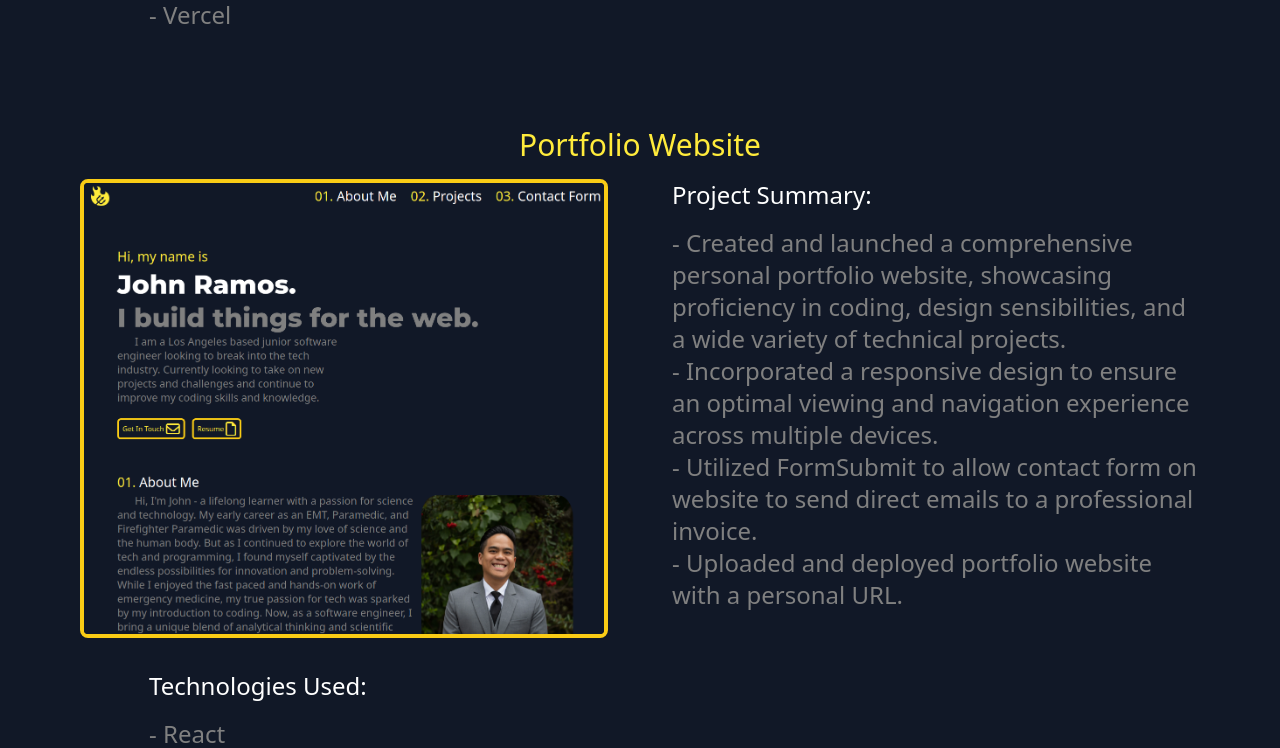
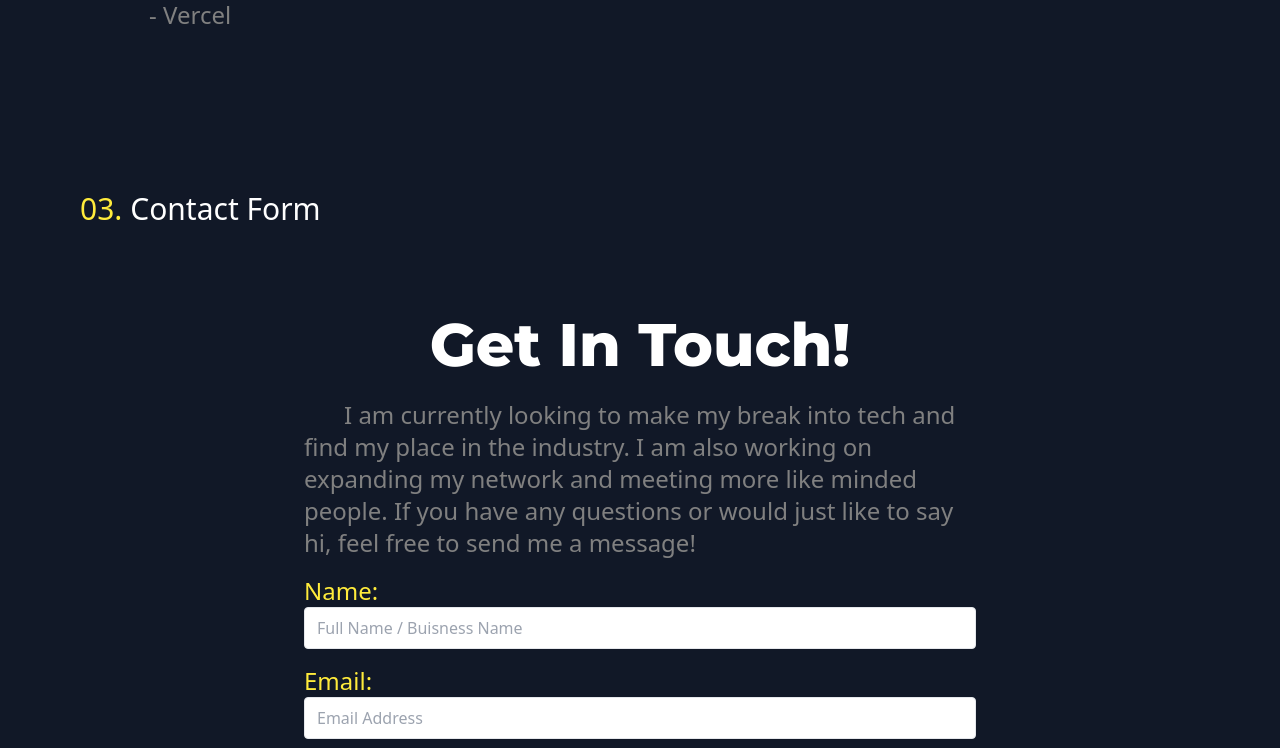
Before and after one commit to jramos5883/portfolioV2.0, a Next.js app in the folder portfoliov2.0-app/: page / in a window 1280 px wide. Shown: the part 4833-5581 px from the top of the page. Built offline with nearby package versions, Linux system fonts and the light colour scheme.

Commit message:
Updated resume and resume button, took out portfolio section in projects

```diff
--- a/portfoliov2.0-app/app/(components)/projects/projects.comp.tsx
+++ b/portfoliov2.0-app/app/(components)/projects/projects.comp.tsx
@@ -1,5 +1,5 @@
 import Dashboard from "./projs/dashboard.comp";
-import Portfolio from "./projs/portfolio.comp";
+// import Portfolio from "./projs/portfolio.comp";
 import PttM from "./projs/pttm.comp";
 import Blog from "./projs/blog.comp";
 
@@ -14,7 +14,7 @@ export default function Projects() {
         <Dashboard />
         <PttM />
         <Blog />
-        <Portfolio />
+        {/* <Portfolio /> */}
       </div>
     </div>
   );
```
Also changed, not shown: 1 other file (tests, documents, lock files or other folders).
